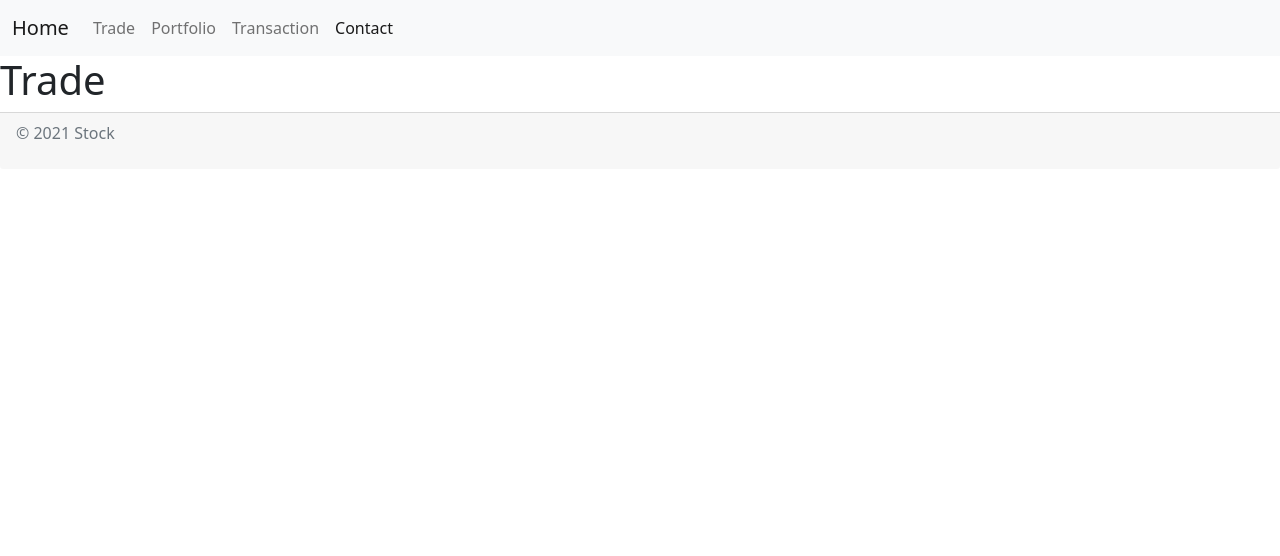
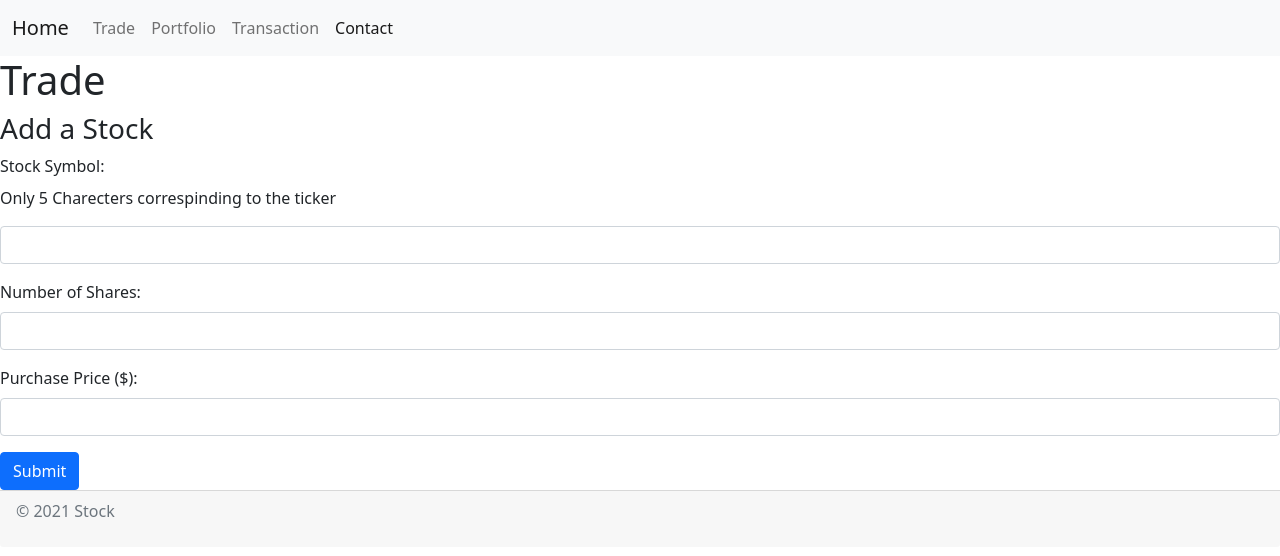
Before and after one commit to itisrmk/StockTradeRepo, a Flask app: page /trade in a window 1280 px wide. Shown: the top 556 px of the page. Run offline with Flask 3, Linux system fonts and the light colour scheme.

Commit message:
wew
wewqe

```diff
--- a/FlaskApplication/app.py
+++ b/FlaskApplication/app.py
@@ -1,4 +1,4 @@
-from flask import Flask, render_template
+from flask import Flask, render_template, request
 import datetime
 app = Flask(__name__)
 app.debug = True
@@ -18,9 +18,13 @@ def contact():
     return render_template('contact.html', tickers=tickers)
 
 
-@app.route("/trade")
+@app.route("/trade", methods=['GET', 'POST'])
 def trade():
+    if request.method == 'POST':
+        for key, value in request.form.items():
+            print(f'{key}: {value}')
     return render_template('trade.html')
+
 
 @app.route("/portfolio")
 def portfolio():
@@ -30,25 +34,5 @@ def portfolio():
 def tracsaction():
     return render_template('tracsaction.html')
 
-
-
-
-
-
-
-# @app.route('/read-form', methods=['POST'])
-# def read_form():
-
-#     # Get the form data as Python ImmutableDict datatype
-#     data = request.form
-
-#     ## Return the extracted information
-#     return {
-#         'emailId'     : data['userEmail'],
-#         'phoneNumber' : data['userContact'],
-#         'password'    : data['userPassword'],
-#         'gender'      : 'Male' if data['genderMale'] else 'Female',
-#     }
-
 if(__name__ == "__main__"):
     app.run(debug=True)
--- a/FlaskApplication/templates/trade.html
+++ b/FlaskApplication/templates/trade.html
@@ -3,5 +3,22 @@
 
 <h1>Trade</h1>
 
+<h3>Add a Stock</h3>
 
+<form method="post">
+    <div class="mb-3">
+      <label for="stockSymbol" class="form-label">Stock Symbol:</label>
+      <p>Only 5 Charecters correspinding to the ticker</p>
+      <input type="text" class="form-control" id="stockSymbol", name="stock_symbol", required pattern="[A-Z]{1,5}">
+    </div>
+    <div class="mb-3">
+      <label for="numberOfShares" class="form-label">Number of Shares:</label>
+      <input type="text" class="form-control" id="numberOfShares", name="number_of_shares", required pattern="{1,100}" >
+    </div>
+    <div class="mb-3">
+        <label for="purchasePrice" class="form-label">Purchase Price ($):</label>
+        <input type="text" class="form-control" id="purchasePrice", name="purchase_price", required pattern="{1,1000000}" >
+    </div>
+    <button type="submit" class="btn btn-primary">Submit</button>
+  </form>
 {% endblock %}
```
Also changed, not shown: 1 other file.
